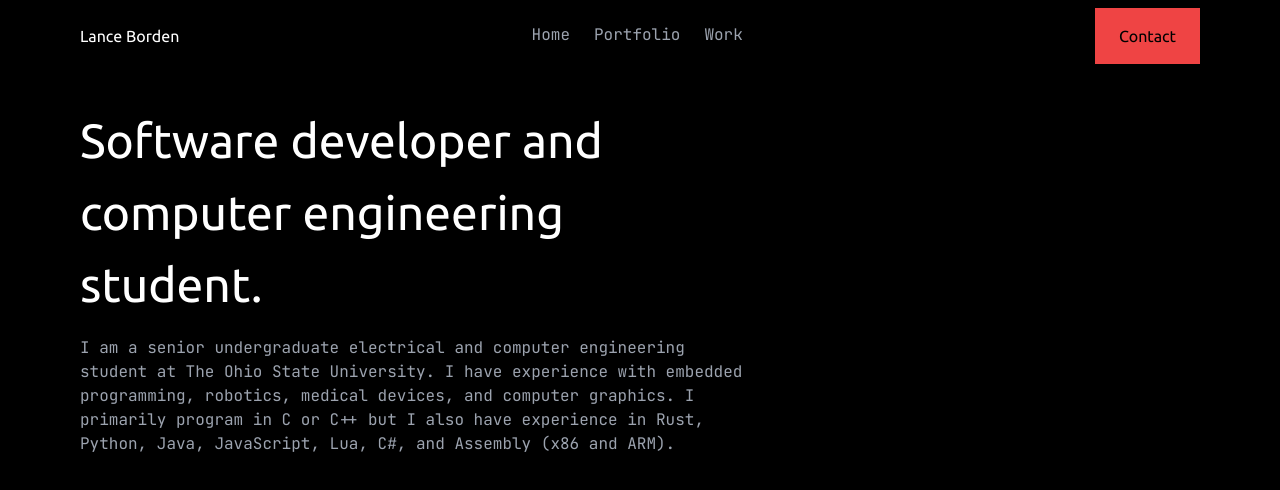
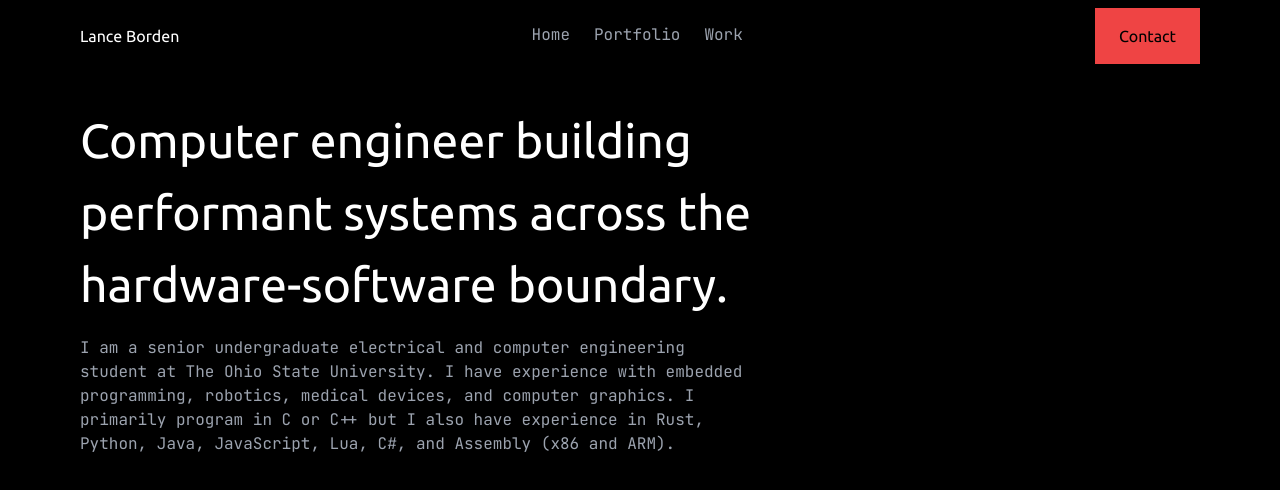
Before and after one commit to BanceDev/bancedev.github.io, a website: page index.html in a window 1280 px wide. Shown: the top 490 px of the page. Drawn offline with nearby package versions, Linux system fonts and the light colour scheme.

Commit message:
title change

```diff
--- a/index.html
+++ b/index.html
@@ -59,7 +59,7 @@
           <h1
             class="text-6xl lg:text-5xl text-white font-heading lg:leading-normal"
           >
-            Software developer and computer engineering student.
+            Computer engineer building performant systems across the hardware-software boundary.
           </h1>
           <p class="pt-4">
             I am a senior undergraduate electrical and computer engineering student at
```
